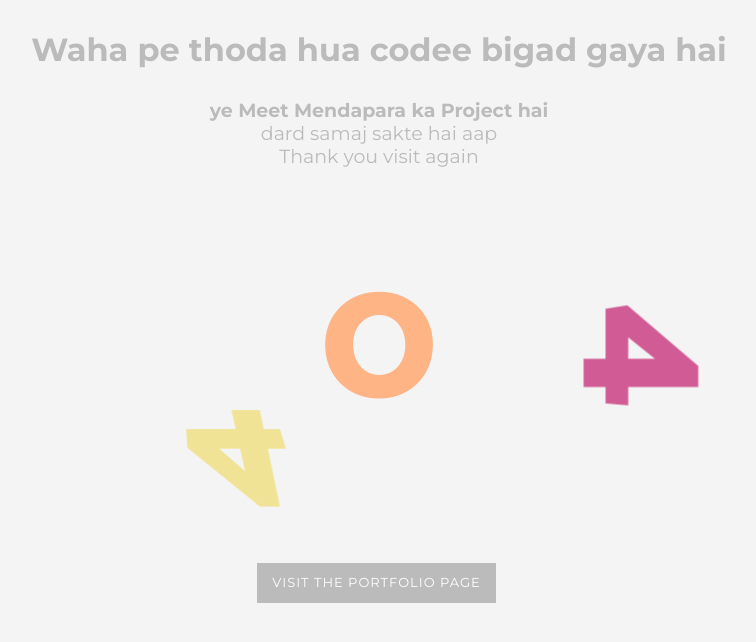
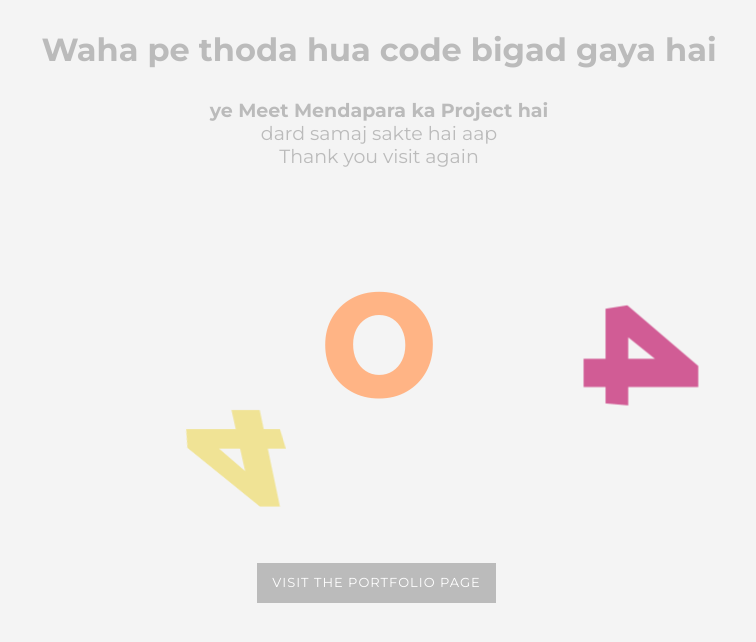
Before and after one commit to Meetmendapara09/404-error-page, a plain HTML site: page index.html in a window 1280 px wide. Shown: the whole page, without its empty margins (261-1017 px from the left). Drawn offline with Linux system fonts and the light colour scheme.

Commit message:
Update index.html

```diff
--- a/index.html
+++ b/index.html
@@ -7,7 +7,7 @@
     <link rel="stylesheet" href="error.css">
 </head>
 <body>
-        <h1>Waha pe thoda hua codee bigad gaya hai </h1>
+        <h1>Waha pe thoda hua code bigad gaya hai </h1>
         <p class="zoom-area">
             <b>ye Meet Mendapara ka Project hai</b><br>
             dard samaj sakte hai aap <br>
```
